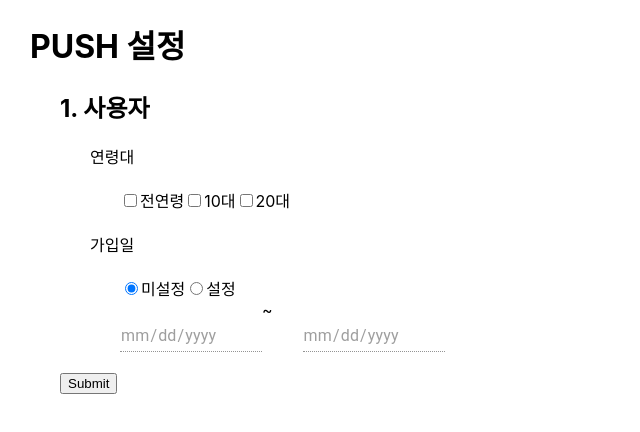
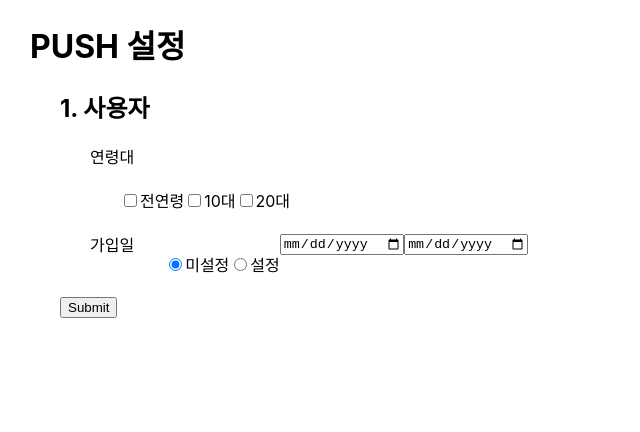
Before and after one commit to seulgiyoon/study-react-hook-form, a React (Create React App) app: page / in a window 1280 px wide. Shown: the top 432 px of the page, without its empty margins (0-640 px from the left). Built offline with nearby package versions, Linux system fonts and the light colour scheme.

Commit message:
Add 달력 에러검증 기본 추가

```diff
--- a/src/App.css
+++ b/src/App.css
@@ -10,3 +10,7 @@ input[type='button'] {
 p {
   margin: 0;
 }
+
+.MuiInput-formControl {
+  margin: 0;
+}
--- a/src/molecules/DateInputGroup.js
+++ b/src/molecules/DateInputGroup.js
@@ -1,38 +1,15 @@
 import React from 'react';
-import TextField from '@material-ui/core/TextField';
-import { Controller } from 'react-hook-form';
-import { useFormContext } from 'react-hook-form';
+// import TextField from '@material-ui/core/TextField';
+// import { Controller } from 'react-hook-form';
+// import { useFormContext } from 'react-hook-form';
+import { Input } from '../atoms';
 
 export default function DateInputGroup({ inputData, isDisable }) {
-  const { register, watch, reset, control } = useFormContext();
-
   return (
     <>
-      <Controller
-        as={TextField}
-        id={inputData[0].id}
-        type="date"
-        name={inputData[0].name}
-        control={control}
-        // defaultValue=""
-        InputLabelProps={{
-          shrink: true,
-        }}
-        disabled={!isDisable}
-      />
-      ~
-      <Controller
-        as={TextField}
-        id={inputData[1].id}
-        type="date"
-        name={inputData[1].name}
-        control={control}
-        // defaultValue=""
-        InputLabelProps={{
-          shrink: true,
-        }}
-        disabled={!isDisable}
-      />
+      {inputData.map((item, index) => (
+        <Input key={index} type={'date'} item={item} isDisable={isDisable} />
+      ))}
     </>
   );
 }
--- a/src/organisms/RadioDate.js
+++ b/src/organisms/RadioDate.js
@@ -5,7 +5,7 @@ import { DateInputGroup } from '../molecules';
 export default function RadioDate({ title, groupData }) {
   const { radioData, dateData, isDisable } = groupData;
   return (
-    <div>
+    <div style={{display: 'flex'}}>
       <p>{title}</p>
       <RadioButtonGroup inputData={radioData} />
       <DateInputGroup inputData={dateData} isDisable={isDisable} />
--- a/src/template/Category1.js
+++ b/src/template/Category1.js
@@ -66,10 +66,16 @@ export default function Category1(props) {
       {
         id: 'member_register_start',
         name: 'member.register_start',
+        register: register(
+          watch('member.register', props.set) ? { required : 'error' } : null
+        ),
       },
       {
         id: 'member_register_end',
         name: 'member.register_end',
+        register: register({
+          validate: (value) => getValues().member.register_start <= value || 'error message'  // <p>error message</p>
+        })
       },
     ],
   };
```
